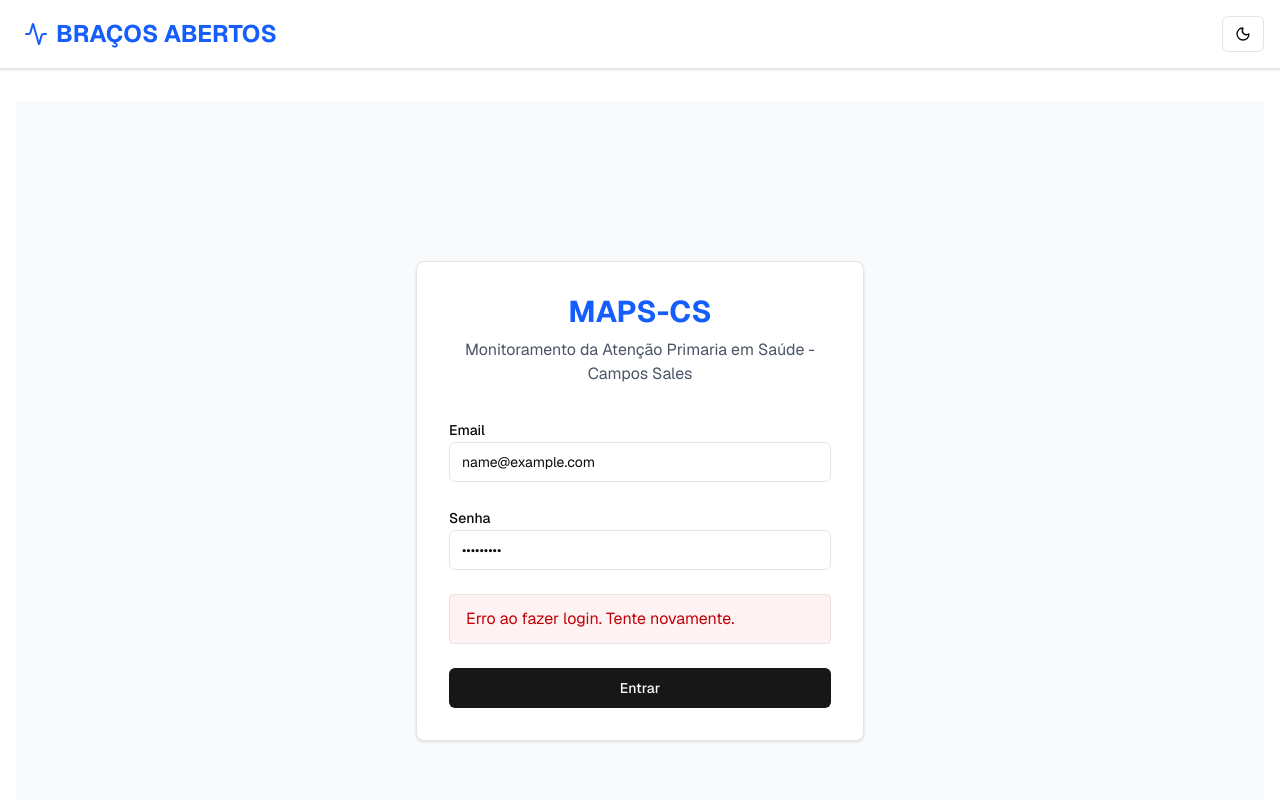
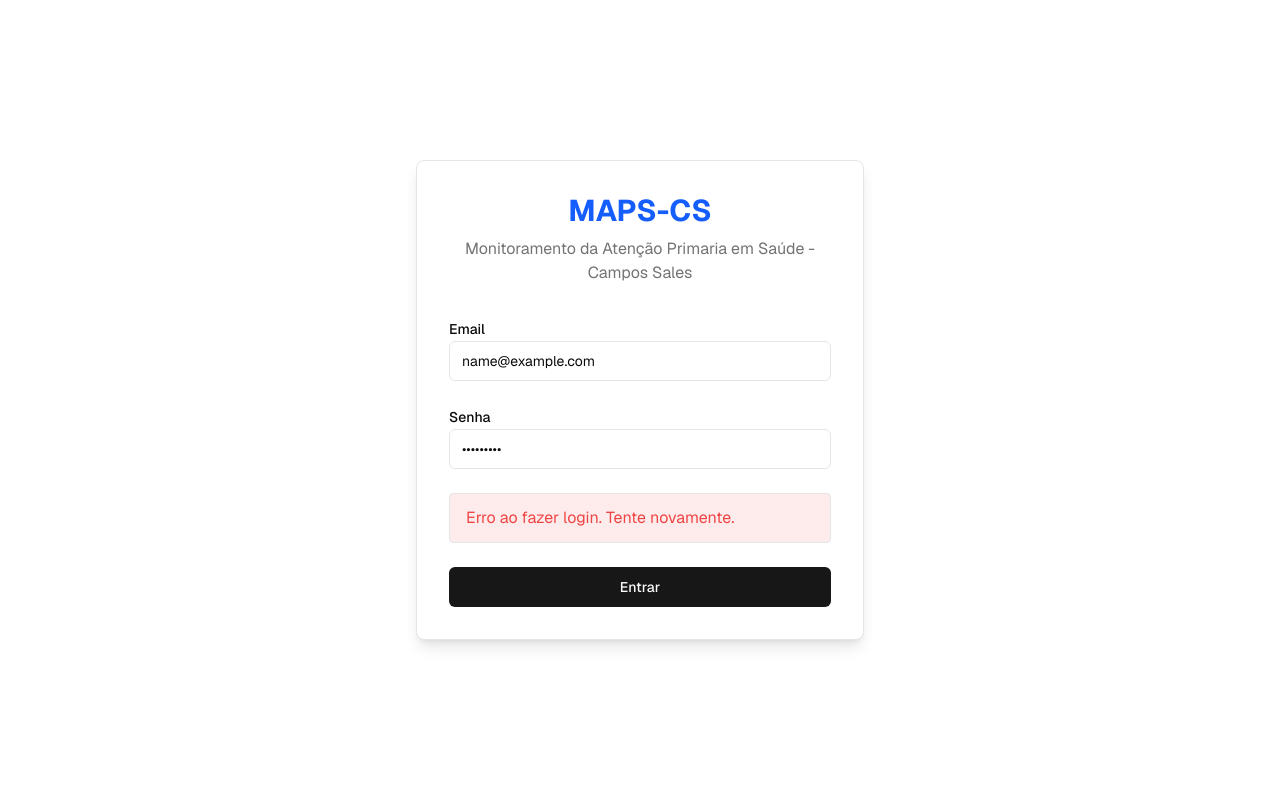
Before and after one commit to secsaudecampossales/maps-cs, a Next.js app: page /login in a window 1280 px wide. Both pictures are taken after typing "name@example.com", "Sample123" into the empty fields and a click on the button "Entrar". Shown: the top 800 px of the page. Built offline with nearby package versions, Linux system fonts and the light colour scheme; no server answers.

Commit message:
fix: fixed dark theme bugs on login screen
fixed dark theme bugs on login screen

```diff
--- a/src/app/layout.tsx
+++ b/src/app/layout.tsx
@@ -1,10 +1,9 @@
 import type { Metadata } from "next";
 import { Geist, Geist_Mono } from "next/font/google";
 import "./globals.css";
-import { Header } from "@/components/layout/header";
-import { Footer } from "@/components/layout/footer";
 import { AuthProvider } from "@/components/providers/session-provider";
 import { ThemeProvider } from "@/components/providers/theme-provider";
+import { ConditionalLayout } from "@/components/layout/conditional-layout";
 
 const geistSans = Geist({
   variable: "--font-geist-sans",
@@ -38,11 +37,9 @@ export default function RootLayout({
           disableTransitionOnChange
         >
           <AuthProvider>
-            <Header />
-            <main className="flex-1 container mx-auto px-4 py-8">
+            <ConditionalLayout>
               {children}
-            </main>
-            <Footer />
+            </ConditionalLayout>
           </AuthProvider>
         </ThemeProvider>
       </body>
--- a/src/app/login/page.tsx
+++ b/src/app/login/page.tsx
@@ -48,11 +48,11 @@ export default function LoginPage() {
   }
 
   return (
-    <div className="min-h-screen flex items-center justify-center bg-gray-50 dark:bg-gray-900">
-      <Card className="w-full max-w-md p-8">
+    <div className="min-h-screen flex items-center justify-center bg-background">
+      <Card className="w-full max-w-md p-8 shadow-lg">
         <div className="text-center mb-8">
-          <h1 className="text-3xl font-bold text-blue-600 dark:text-blue-400 mb-2">MAPS-CS</h1>
-          <p className="text-gray-600 dark:text-gray-400">Monitoramento da Atenção Primaria em Saúde - Campos Sales</p>
+          <h1 className="text-3xl font-bold text-blue-600 mb-2">MAPS-CS</h1>
+          <p className="text-muted-foreground">Monitoramento da Atenção Primaria em Saúde - Campos Sales</p>
         </div>
 
         <form onSubmit={handleSubmit} className="space-y-6">
@@ -81,7 +81,7 @@ export default function LoginPage() {
           </div>
 
           {erro && (
-            <div className="bg-red-50 dark:bg-red-900/20 border border-red-200 dark:border-red-800 text-red-700 dark:text-red-400 px-4 py-3 rounded">
+            <div className="bg-destructive/10 border border-destructive/20 text-destructive px-4 py-3 rounded">
               {erro}
             </div>
           )}
--- /dev/null
+++ b/src/components/layout/conditional-layout.tsx
@@ -0,0 +1,24 @@
+"use client"
+
+import { usePathname } from "next/navigation"
+import { Header } from "./header"
+import { Footer } from "./footer"
+
+export function ConditionalLayout({ children }: { children: React.ReactNode }) {
+  const pathname = usePathname()
+  const isLoginPage = pathname === "/login"
+
+  if (isLoginPage) {
+    return <>{children}</>
+  }
+
+  return (
+    <>
+      <Header />
+      <main className="flex-1 container mx-auto px-4 py-8">
+        {children}
+      </main>
+      <Footer />
+    </>
+  )
+}
```
